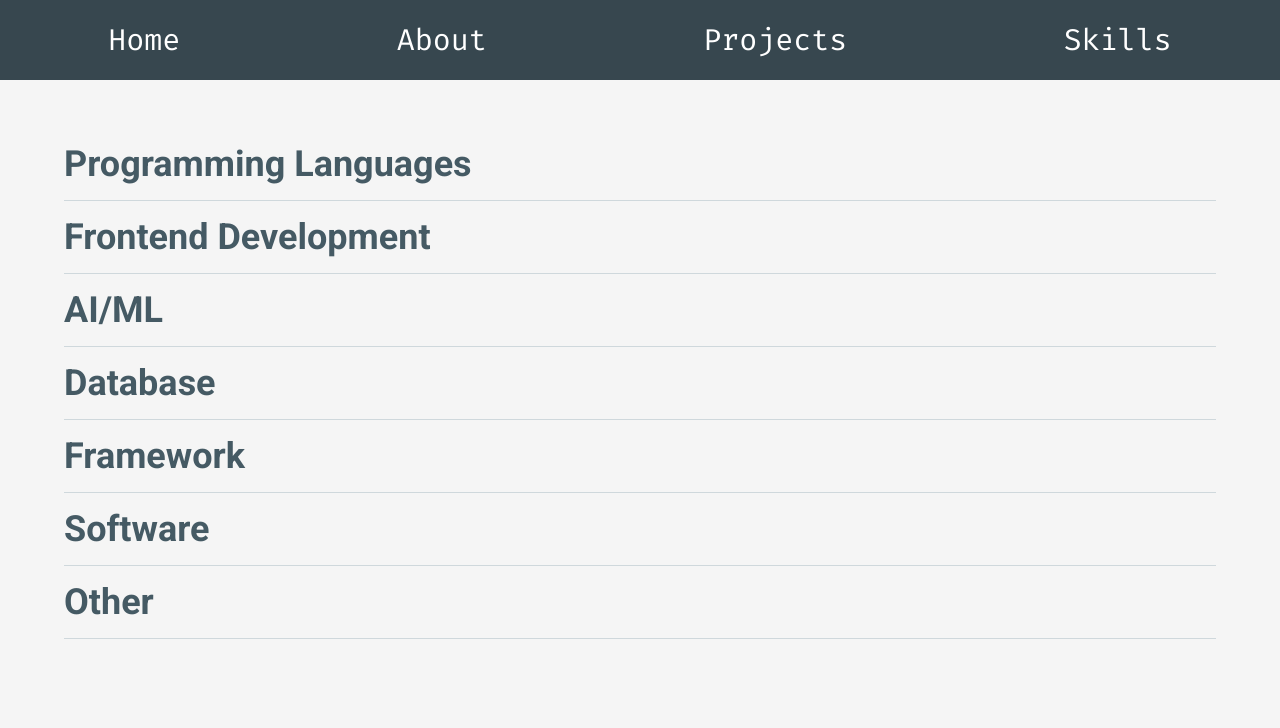
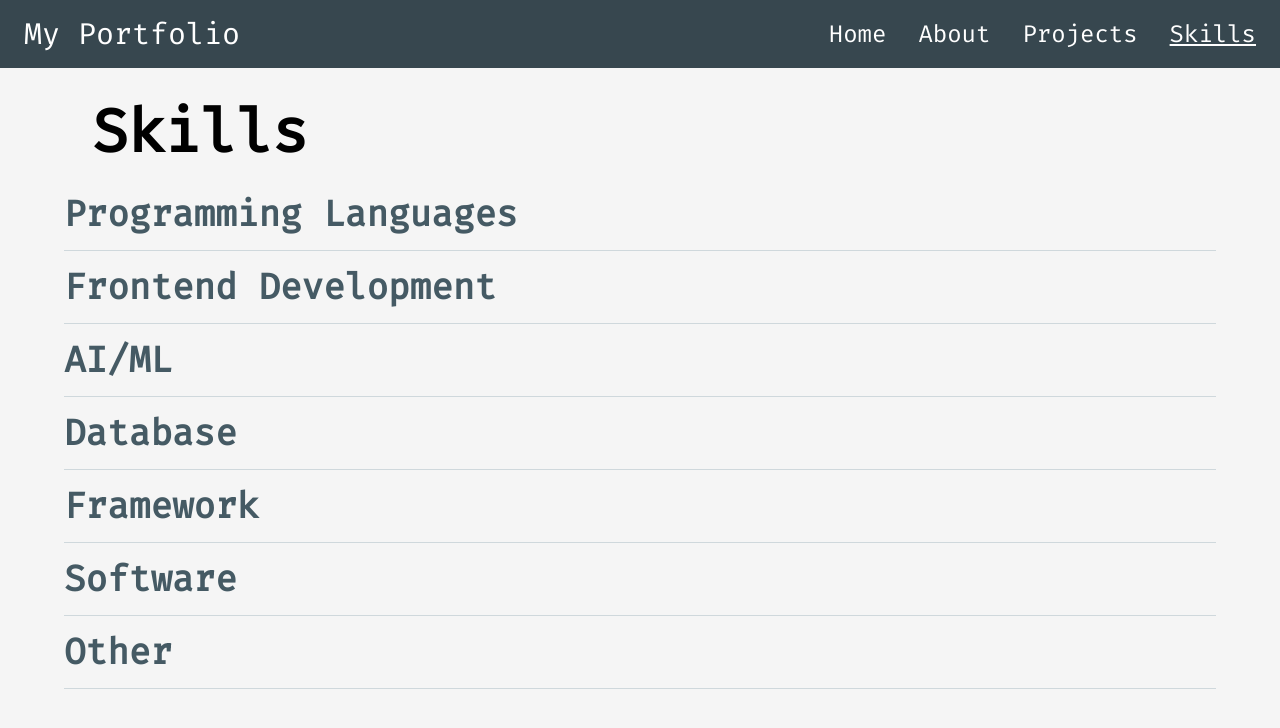
Before and after one commit to danvluewubley/kkcf-capstone, a React (Vite) app: page /skills in a window 1280 px wide. Shown: the top 728 px of the page. Built offline with nearby package versions, Linux system fonts and the light colour scheme; a web font is replaced by a local one.

Commit message:
Added styles and changed formatting

```diff
--- a/src/components/CarouselWithContent.jsx
+++ b/src/components/CarouselWithContent.jsx
@@ -34,7 +34,8 @@ export function CarouselWithContent() {
               color="white"
               className="mb-12 opacity-80 font-custom font-bold"
             >
-              Languages/Frameworks: Python, JupyterNotebook
+              <span className="underline">Languages/Frameworks</span>: Python,
+              JupyterNotebook
             </Typography>
             <div className="flex justify-center gap-2">
               <a
@@ -80,7 +81,8 @@ export function CarouselWithContent() {
               color="white"
               className="mb-12 opacity-80 font-custom font-bold"
             >
-              Languages/Frameworks: Python, Flask, SQLite, HTML, CSS, JavaScript
+              <span className="underline">Languages/Frameworks</span>: Python,
+              Flask, SQLite, HTML, CSS, JavaScript
             </Typography>
             <div className="flex justify-center gap-2">
               <a
@@ -125,7 +127,8 @@ export function CarouselWithContent() {
               color="white"
               className="mb-12 opacity-80 font-custom font-bold"
             >
-              Languages/Frameworks: JavaScript, React.js, CSS
+              <span className="underline">Languages/Frameworks</span>:
+              JavaScript, React.js, CSS
             </Typography>
             <div className="flex justify-center gap-2">
               <a
@@ -142,7 +145,7 @@ export function CarouselWithContent() {
       </div>
       <div className="relative h-full w-full">
         <img
-          src="https://wallpapers.com/images/hd/code-letters-screen-blur-multi-colored-labels-words-text-sw1lfc92pm6v67bh.webp"
+          src="https://wallpapers.com/images/featured-full/coding-background-9izlympnd0ovmpli.jpg"
           alt="image 1"
           className="h-full w-full object-cover"
         />
@@ -170,7 +173,8 @@ export function CarouselWithContent() {
               color="white"
               className="mb-12 opacity-80 font-custom font-bold"
             >
-              Languages/Frameworks: JavaScript, React.js, CSS, Tailwind
+              <span className="underline">Languages/Frameworks</span>:
+              JavaScript, React.js, CSS, Tailwind
             </Typography>
             <div className="flex justify-center gap-2">
               <a
--- a/src/components/DefaultAccordion.jsx
+++ b/src/components/DefaultAccordion.jsx
@@ -11,24 +11,30 @@ export function DefaultAccordion() {
   const handleOpen = (value) => setOpen(open === value ? 0 : value);
 
   return (
-    <div className="mt-[10%]">
+    <div className="mt-4">
       <Accordion open={open === 1} className="mx-auto w-[90%]">
-        <AccordionHeader onClick={() => handleOpen(1)} className="text-4xl">
+        <AccordionHeader
+          onClick={() => handleOpen(1)}
+          className="text-4xl font-custom"
+        >
           Programming Languages
         </AccordionHeader>
         <AccordionBody>
-          <ul className="list-disc ml-10">
+          <ul className="list-disc ml-10 font-custom">
             <li className="text-2xl">Python</li>
             <li className="text-2xl">JavaScript</li>
           </ul>
         </AccordionBody>
       </Accordion>
       <Accordion open={open === 2} className="mx-auto w-[90%]">
-        <AccordionHeader onClick={() => handleOpen(2)} className="text-4xl">
+        <AccordionHeader
+          onClick={() => handleOpen(2)}
+          className="text-4xl font-custom"
+        >
           Frontend Development
         </AccordionHeader>
         <AccordionBody>
-          <ul className="list-disc ml-10">
+          <ul className="list-disc ml-10 font-custom">
             <li className="text-2xl">React.js</li>
             <li className="text-2xl">Bootstrap</li>
             <li className="text-2xl">HTML</li>
@@ -38,54 +44,69 @@ export function DefaultAccordion() {
         </AccordionBody>
       </Accordion>
       <Accordion open={open === 3} className="mx-auto w-[90%]">
-        <AccordionHeader onClick={() => handleOpen(3)} className="text-4xl">
+        <AccordionHeader
+          onClick={() => handleOpen(3)}
+          className="text-4xl font-custom"
+        >
           AI/ML
         </AccordionHeader>
         <AccordionBody>
-          <ul className="list-disc ml-10">
+          <ul className="list-disc ml-10 font-custom">
             <li className="text-2xl">Seaborn</li>
             <li className="text-2xl">Scikit-learn</li>
           </ul>
         </AccordionBody>
       </Accordion>
       <Accordion open={open === 4} className="mx-auto w-[90%]">
-        <AccordionHeader onClick={() => handleOpen(4)} className="text-4xl">
+        <AccordionHeader
+          onClick={() => handleOpen(4)}
+          className="text-4xl font-custom"
+        >
           Database
         </AccordionHeader>
         <AccordionBody>
-          <ul className="list-disc ml-10">
+          <ul className="list-disc ml-10 font-custom">
             <li className="text-2xl">MySQL</li>
             <li className="text-2xl">SQLite</li>
           </ul>
         </AccordionBody>
       </Accordion>
       <Accordion open={open === 5} className="mx-auto w-[90%]">
-        <AccordionHeader onClick={() => handleOpen(5)} className="text-4xl">
+        <AccordionHeader
+          onClick={() => handleOpen(5)}
+          className="text-4xl font-custom"
+        >
           Framework
         </AccordionHeader>
         <AccordionBody>
-          <ul className="list-disc ml-10">
+          <ul className="list-disc ml-10 font-custom">
             <li className="text-2xl">Flask</li>
           </ul>
         </AccordionBody>
       </Accordion>
       <Accordion open={open === 6} className="mx-auto w-[90%]">
-        <AccordionHeader onClick={() => handleOpen(6)} className="text-4xl">
+        <AccordionHeader
+          onClick={() => handleOpen(6)}
+          className="text-4xl font-custom"
+        >
           Software
         </AccordionHeader>
         <AccordionBody>
-          <ul className="list-disc ml-10">
+          <ul className="list-disc ml-10 font-custom">
             <li className="text-2xl">Illustrator</li>
             <li className="text-2xl">Figma</li>
           </ul>
         </AccordionBody>
       </Accordion>
       <Accordion open={open === 7} className="mx-auto w-[90%]">
-        <AccordionHeader onClick={() => handleOpen(7)} className="text-4xl">
+        <AccordionHeader
+          onClick={() => handleOpen(7)}
+          className="text-4xl font-custom"
+        >
           Other
         </AccordionHeader>
         <AccordionBody>
-          <ul className="list-disc ml-10">
+          <ul className="list-disc ml-10 font-custom">
             <li className="text-2xl">Git</li>
             <li className="text-2xl">GitHub</li>
           </ul>
--- a/src/components/Nav.jsx
+++ b/src/components/Nav.jsx
@@ -1,43 +1,30 @@
 import React from "react";
-import { Link } from "react-router-dom";
+import { Link, useLocation } from "react-router-dom";
 
 function Nav() {
+  const location = useLocation();
+
   return (
     <header className="fixed top-0 left-0 w-full z-10 h-[10%]">
-      <nav className="flex bg-blue-gray-800 text-white w-full h-full">
-        <ul className="flex list-none p-0 m-0 justify-around align-middle w-full h-full">
-          <li className="flex">
-            <Link
-              to="/"
-              className="text-white self-center font-custom text-3xl "
-            >
-              <span className="underline-animation">Home</span>
-            </Link>
-          </li>
-          <li className="flex">
-            <Link
-              to="/about"
-              className="text-white self-center font-custom text-3xl"
-            >
-              <span className="underline-animation">About</span>
-            </Link>
-          </li>
-          <li className="flex">
-            <Link
-              to="/projects"
-              className="text-white self-center font-custom text-3xl"
-            >
-              <span className="underline-animation">Projects</span>
-            </Link>
-          </li>
-          <li className="flex">
-            <Link
-              to="/skills"
-              className="text-white self-center font-custom text-3xl"
-            >
-              <span className="underline-animation">Skills</span>
-            </Link>
-          </li>
+      <nav className="flex items-center justify-between bg-blue-gray-800 text-white px-6 py-4">
+        <div className="text-3xl font-custom">
+          <Link to="/">My Portfolio</Link>
+        </div>
+        <ul className="flex list-none p-0 m-0 space-x-8">
+          {["/", "/about", "/projects", "/skills"].map((path, index) => (
+            <li key={index}>
+              <Link
+                to={path}
+                className={`text-white font-custom text-2xl transition duration-300 ${
+                  location.pathname === path ? "underline" : ""
+                }`}
+              >
+                {path === "/"
+                  ? "Home"
+                  : path.charAt(1).toUpperCase() + path.slice(2)}
+              </Link>
+            </li>
+          ))}
         </ul>
       </nav>
     </header>
--- a/src/components/Skills.jsx
+++ b/src/components/Skills.jsx
@@ -3,6 +3,7 @@ import { DefaultAccordion } from "./DefaultAccordion";
 function Skills() {
   return (
     <section className="fixed top-0 left-0 w-screen h-screen bg-gray-100">
+      <h1 className="text-6xl text-black mt-[8%] ml-[92px] m-0 font-custom font-bold">Skills</h1>
       <DefaultAccordion />
     </section>
   );
```
